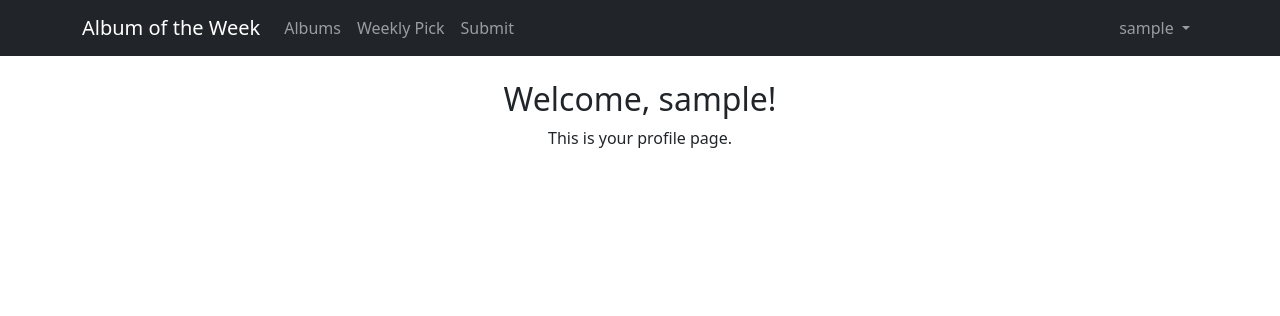
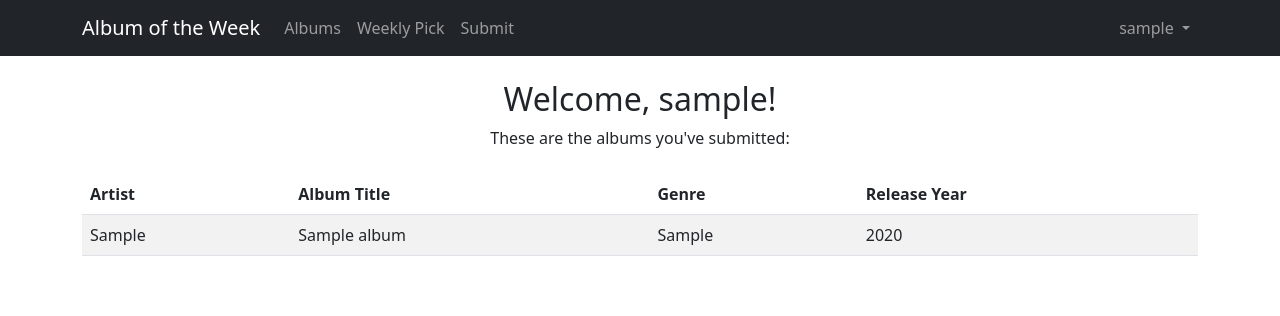
Before and after one commit to BeetjeMatig/AlbumOfTheWeek, a Django app: page /accounts/profile/ in a window 1280 px wide. Shown: the top 316 px of the page. Run offline with Django 4.2, Linux system fonts and the light colour scheme; a user stored in the database is signed in; tables that the repository leaves empty hold one stand-in row (values such as "Sample post").

Commit message:
Refactor album model to link submitted_by to User and update form and profile template to reflect changes

```diff
--- a/album_project/albums/forms.py
+++ b/album_project/albums/forms.py
@@ -4,7 +4,4 @@ from .models import Album
 class AlbumForm(forms.ModelForm):
     class Meta:
         model = Album
-        fields = ['title', 'artist', 'genre', 'release_year', 'submitted_by']
-        widgets = {
-            'release_year': forms.NumberInput(attrs={'min': 1900, 'max': 2100}),
-        }
+        fields = ['title', 'artist', 'genre', 'release_year']  # Removed 'submitted_by'
--- a/album_project/albums/models.py
+++ b/album_project/albums/models.py
@@ -1,17 +1,17 @@
+from django.contrib.auth.models import User
 from django.db import models
 
-# Create your models here
-
 class Album(models.Model):
-    title = models.CharField(max_length=255)
-    artist = models.CharField(max_length=255)
-    genre = models.CharField(max_length=100, blank=True, null=True)
-    release_year = models.PositiveIntegerField(blank=True, null=True)
-    submitted_by = models.CharField(max_length=255, blank=True, null=True)
+    title = models.CharField(max_length=200)
+    artist = models.CharField(max_length=200)
+    genre = models.CharField(max_length=100)
+    release_year = models.IntegerField()
+    submitted_by = models.ForeignKey(User, on_delete=models.CASCADE)  # Now linked to User
     added_on = models.DateTimeField(auto_now_add=True)
 
     def __str__(self):
         return f"{self.artist} - {self.title}"
+
 
 class WeeklyPick(models.Model):
     album = models.ForeignKey(Album, on_delete=models.CASCADE, related_name="weekly_picks")
--- a/album_project/albums/templates/accounts/profile.html
+++ b/album_project/albums/templates/accounts/profile.html
@@ -5,6 +5,31 @@
 {% block content %}
   <div class="text-center">
     <h2>Welcome, {{ user.username }}!</h2>
-    <p>This is your profile page.</p>
+    <p>These are the albums you've submitted:</p>
   </div>
+
+  {% if albums %}
+    <table class="table table-striped mt-4">
+      <thead>
+        <tr>
+          <th>Artist</th>
+          <th>Album Title</th>
+          <th>Genre</th>
+          <th>Release Year</th>
+        </tr>
+      </thead>
+      <tbody>
+        {% for album in albums %}
+          <tr>
+            <td>{{ album.artist }}</td>
+            <td>{{ album.title }}</td>
+            <td>{{ album.genre }}</td>
+            <td>{{ album.release_year }}</td>
+          </tr>
+        {% endfor %}
+      </tbody>
+    </table>
+  {% else %}
+    <p>You haven't submitted any albums yet.</p>
+  {% endif %}
 {% endblock %}
--- a/album_project/albums/views.py
+++ b/album_project/albums/views.py
@@ -56,12 +56,15 @@ def album_list(request):
     return render(request, 'albums/album_list.html', {'albums': albums, 'query': query})
 
 
+@login_required
 def submit_album(request):
     if request.method == 'POST':
         form = AlbumForm(request.POST)
         if form.is_valid():
-            form.save()
-            return redirect('album_list')  # Redirect to album list after successful submission
+            album = form.save(commit=False)  # Don't save yet
+            album.submitted_by = request.user  # Assign logged-in user
+            album.save()  # Now save
+            return redirect('album_list')
     else:
         form = AlbumForm()
 
@@ -82,4 +85,5 @@ def register(request):
 
 @login_required
 def profile(request):
-    return render(request, 'accounts/profile.html', {'user': request.user})
+    user_albums = Album.objects.filter(submitted_by=request.user)  # Get only their albums
+    return render(request, 'accounts/profile.html', {'user': request.user, 'albums': user_albums})
```
Also changed, not shown: album_project/albums/migrations/0004_alter_album_artist_alter_album_genre_and_more.py (added).
